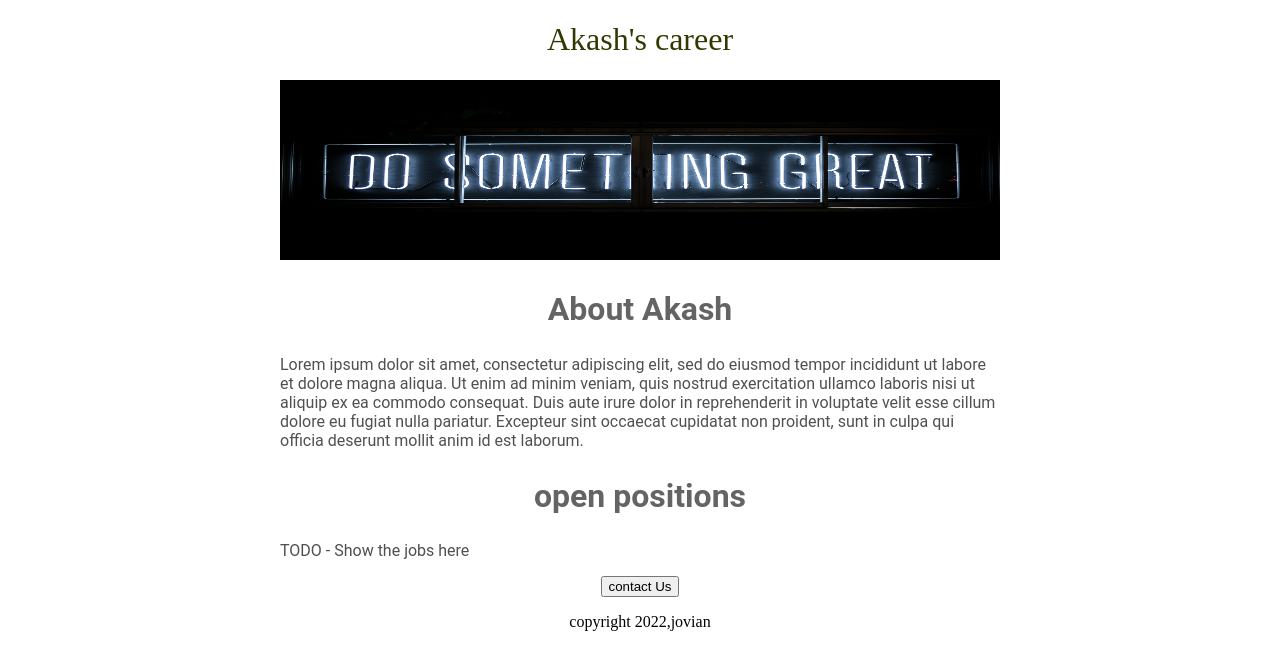
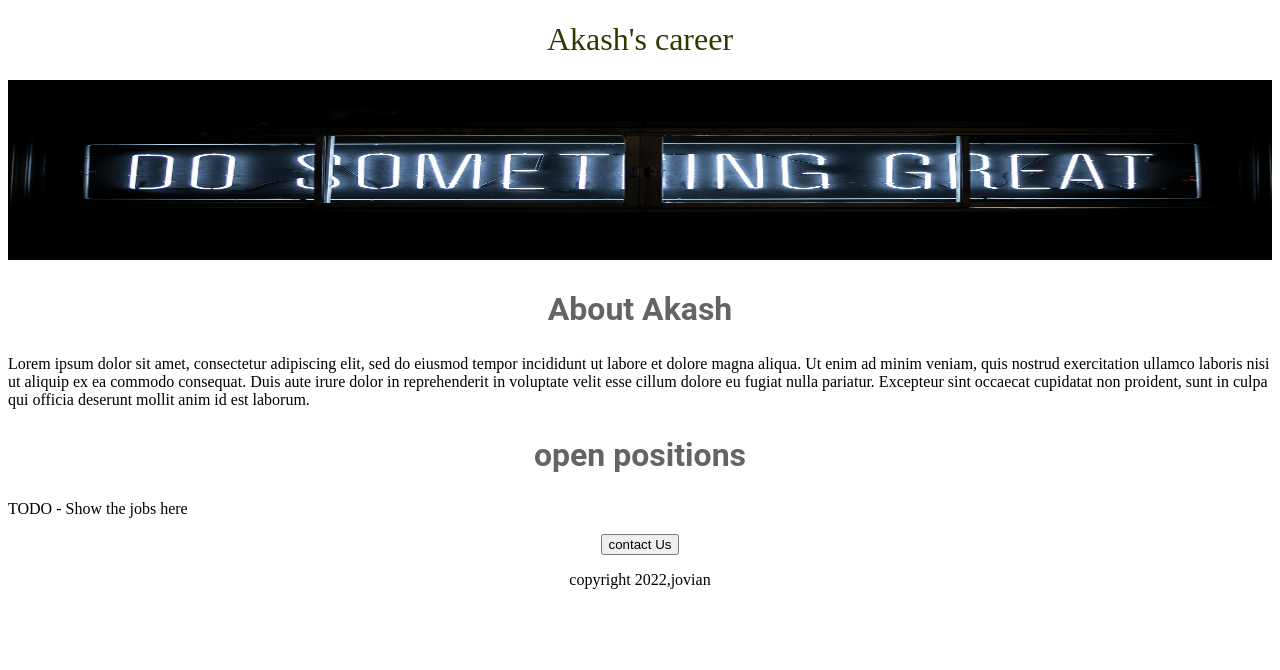
Before and after one commit to Akash143333/jovian-careers-websitee, a Flask app: page / in a window 1280 px wide. Shown: the top 670 px of the page. Run offline with Flask 2, Linux system fonts and the light colour scheme.

Commit message:
html css code change

```diff
--- a/templates/home.html
+++ b/templates/home.html
@@ -35,15 +35,15 @@
     </style>
   </head>
   <body>
-    <div id="container">
+    <div>
     <h1>Akash's career</h1>
     <img id="banner" src="https://jovian-careers-websitee-2.akash143333.repl.co/static/banner.jpg">
       <h2>About Akash</h2>
-    <p class=bodytext>
+    <p>
       Lorem ipsum dolor sit amet, consectetur adipiscing elit, sed do eiusmod tempor incididunt ut labore et dolore magna aliqua. Ut enim ad minim veniam, quis nostrud exercitation ullamco laboris nisi ut aliquip ex ea commodo consequat. Duis aute irure dolor in reprehenderit in voluptate velit esse cillum dolore eu fugiat nulla pariatur. Excepteur sint occaecat cupidatat non proident, sunt in culpa qui officia deserunt mollit anim id est laborum.
     </p>
     <h2>open positions</h2>
-    <p class="bodytext"> TODO - Show the jobs here</p>
+    <p> TODO - Show the jobs here</p>
     <div  style="text-align:center;">
     <button>contact Us</button>
       <p>copyright 2022,jovian</p>
```
